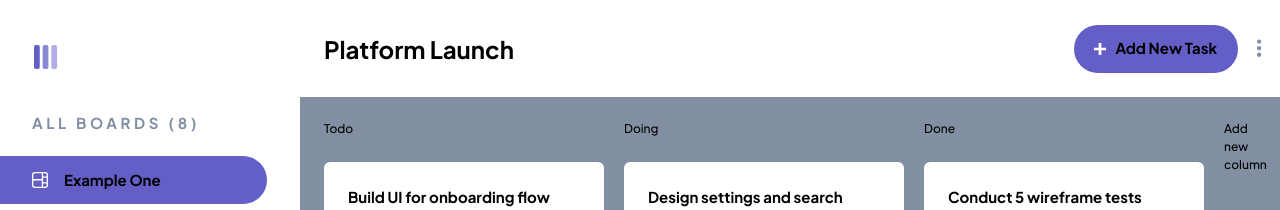
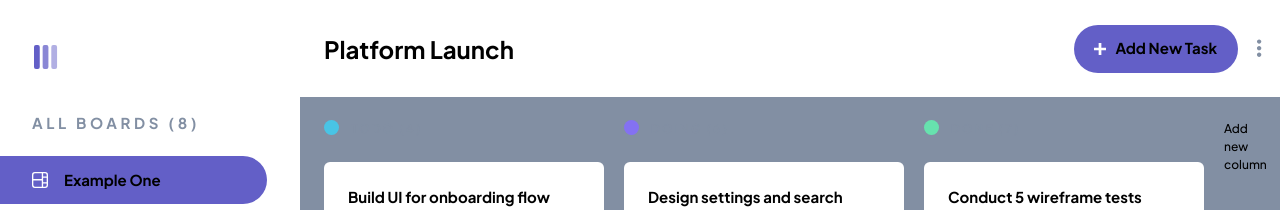
Before and after one commit to yehudz/kanban-task-manager-v2, a Next.js app: page / in a window 1280 px wide. Shown: the top 210 px of the page. Built offline with nearby package versions, Linux system fonts and the light colour scheme.

Commit message:
update: Board column badge color

```diff
--- a/components/layout/BoardColumnsContainer.tsx
+++ b/components/layout/BoardColumnsContainer.tsx
@@ -1,16 +1,16 @@
 import styles from '../../styles/layout/BoardColumnsContainer.module.scss'
 import BoardColumn from '../reusables/BoardColumn'
 //TS Props interface
-import { BoardColumnsProps } from '../../typings/interfaces'
+import { BoardColumnProps, BoardColumnsProps } from '../../typings/interfaces'
 import EmptyBoardScreen from '../ui/EmptyBoardScreen'
 import AddNewColumnUi from '../ui/AddNewColumnUi'
 const BoardColumnsContainer = ({board}: BoardColumnsProps)=> {
   return(
     <div data-testid="columns-container" className={`${styles.container} W h-full relative`}>
       {!board.columns.length && <EmptyBoardScreen />}
-      {board.columns.map(column=> {
+      {board.columns.map((column)=> {
         return(
-          <BoardColumn key={column.name} name={column.name} tasks={column.tasks}/>
+          <BoardColumn key={column.name} name={column.name} color={column.color} tasks={column.tasks}/>
         )
       })}
       {board.columns.length && <AddNewColumnUi />}
--- a/components/reusables/BoardColumn.tsx
+++ b/components/reusables/BoardColumn.tsx
@@ -2,10 +2,13 @@
 import BoardColumnTaskItem from "./BoardColumnTaskItem"
 import styles from '../../styles/reusables/BoardColumn.module.scss'
 
-const BoardColumn = ({name, tasks}: BoardColumnProps)=> {
+const BoardColumn = ({name, color, tasks}: BoardColumnProps)=> {
   return(
     <div data-testid="board-column-container" className={`${styles.container} h-full mb-3`}>
-      <div data-testid="board-column-title">{name}</div>
+      <div className="flex flex-row">
+        <div className={`${styles.badge} mr-4`} style={{backgroundColor: color}}></div>
+        <div data-testid="board-column-title" className={`${styles.title} text-grey-400 font-bold`}>{name} ({tasks.length})</div>
+      </div>
       <div className="flex flex-col">
         {tasks.map((task)=> {
           return(
--- a/components/ui/ColumnsListMenu.tsx
+++ b/components/ui/ColumnsListMenu.tsx
@@ -20,8 +20,8 @@
       <div data-testid="board-list-items" className="mt-7">
         {boardsDummyData.map((item: BoardListItem)=> {
           return(
-            <div className="flex items-center">
-              <SidebarMenuListItem key={item.title} title={item.title} active={item.active}/>
+            <div className="flex items-center" key={item.title}>
+              <SidebarMenuListItem title={item.title} active={item.active}/>
             </div>
           )
         })}
--- a/styles/reusables/BoardColumn.module.scss
+++ b/styles/reusables/BoardColumn.module.scss
@@ -1,3 +1,14 @@
 .container {
   min-width: 280px;
+
+  .badge {
+    width: 15px;
+    height: 15px;
+    border-radius: 50%;
+  }
+
+  .title {
+    text-transform: uppercase;
+    letter-spacing: 2px;
+  }
 }
```
